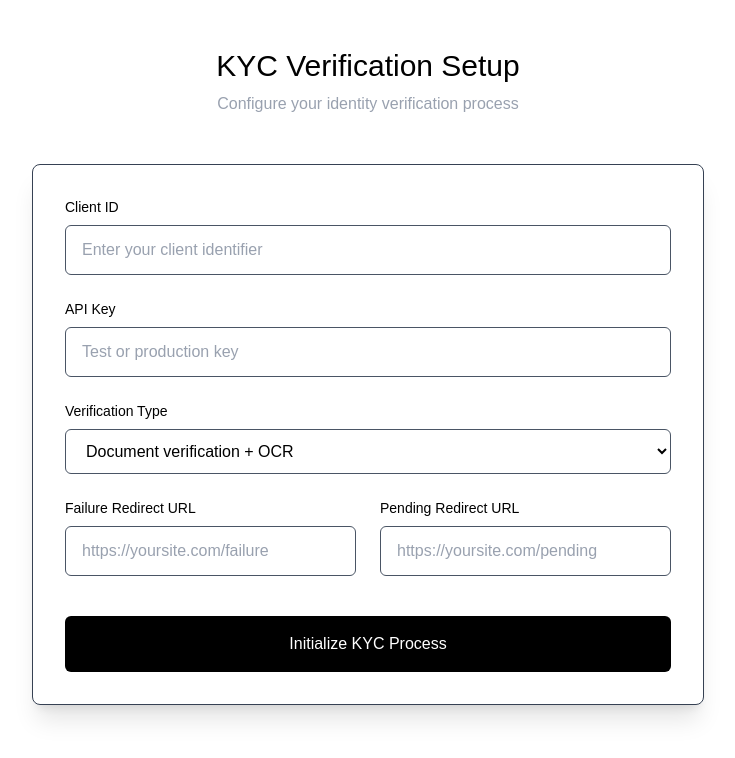
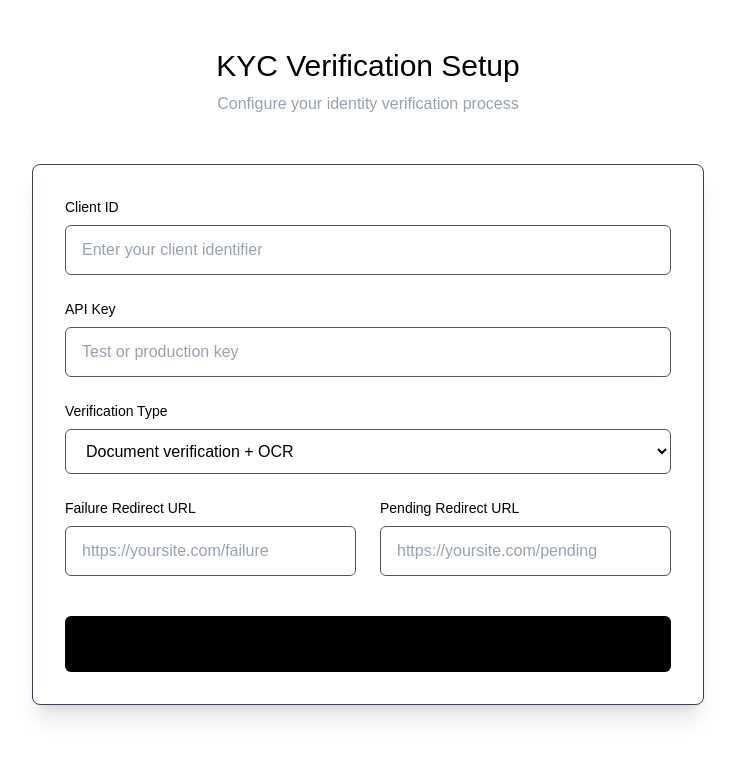
Before and after one commit to tech858/aws_zkyc_test, a Next.js app: page / in a window 1280 px wide. Shown: the top 758 px of the page, without its empty margins (272-1007 px from the left). Built offline with nearby package versions, Linux system fonts and the light colour scheme.

Commit message:
new tweaks

```diff
--- a/app/page.js
+++ b/app/page.js
@@ -37,7 +37,7 @@ export default function Home() {
                 placeholder="Enter your client identifier"
                 value={clientId}
                 onChange={(e) => setClientId(e.target.value)}
-                className="w-full px-4 py-3 bg-white border border-gray-600 rounded-md text-white placeholder-gray-400 focus:outline-none focus:ring-1 focus:ring-gray-400 focus:border-gray-400 transition-colors"
+                className="w-full px-4 py-3 bg-white border border-gray-600 rounded-md text-black placeholder-gray-400 focus:outline-none focus:ring-1 focus:ring-gray-400 focus:border-gray-400 transition-colors"
               />
             </div>
 
@@ -50,7 +50,7 @@ export default function Home() {
                 placeholder="Test or production key"
                 value={apiKey}
                 onChange={(e) => setApiKey(e.target.value)}
-                className="w-full px-4 py-3 bg-white border border-gray-600 rounded-md text-white placeholder-gray-400 focus:outline-none focus:ring-1 focus:ring-gray-400 focus:border-gray-400 transition-colors"
+                className="w-full px-4 py-3 bg-white border border-gray-600 rounded-md text-black placeholder-gray-400 focus:outline-none focus:ring-1 focus:ring-gray-400 focus:border-gray-400 transition-colors"
               />
             </div>
 
@@ -91,7 +91,7 @@ export default function Home() {
                   placeholder="https://yoursite.com/pending"
                   value={pendingUrl}
                   onChange={(e) => setPendingUrl(e.target.value)}
-                  className="w-full px-4 py-3 bg-white border border-gray-600 rounded-md text-white placeholder-gray-400 focus:outline-none focus:ring-1 focus:ring-gray-400 focus:border-gray-400 transition-colors"
+                  className="w-full px-4 py-3 bg-white border border-gray-600 rounded-md text-black placeholder-gray-400 focus:outline-none focus:ring-1 focus:ring-gray-400 focus:border-gray-400 transition-colors"
                 />
               </div>
             </div>
@@ -99,7 +99,7 @@ export default function Home() {
             <div className="pt-4">
               <button
                 onClick={startKYC}
-                className="w-full bg-black hover:bg-gray-900 text-white font-medium py-4 px-6 rounded-md transition-colors duration-200 focus:outline-none focus:ring-2 focus:ring-gray-400 focus:ring-offset-2 focus:ring-offset-gray-800"
+                className="w-full bg-black hover:bg-gray-900 text-black font-medium py-4 px-6 rounded-md transition-colors duration-200 focus:outline-none focus:ring-2 focus:ring-gray-400 focus:ring-offset-2 focus:ring-offset-gray-800"
               >
                 Initialize KYC Process
               </button>
@@ -110,7 +110,7 @@ export default function Home() {
         {/* Integration Guide Card */}
         {/*
         <div className="bg-gray-800 rounded-lg shadow-xl border border-gray-700 p-8">
-          <h2 className="text-lg font-medium text-white mb-4">
+          <h2 className="text-lg font-medium text-black mb-4">
             Pending Page Integration
           </h2>
           <p className="text-sm text-gray-400 mb-4">
```
